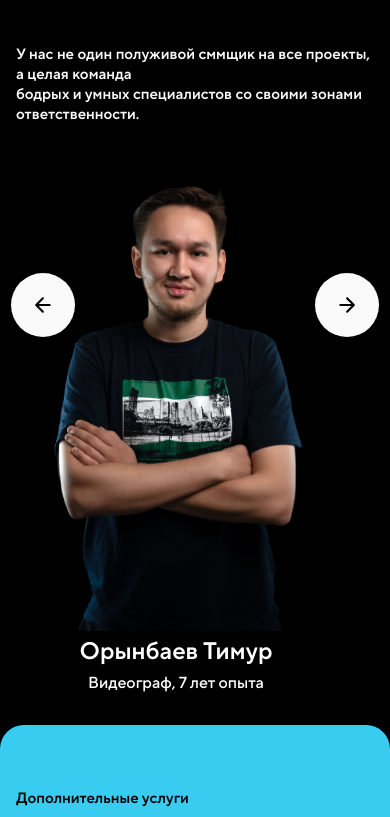
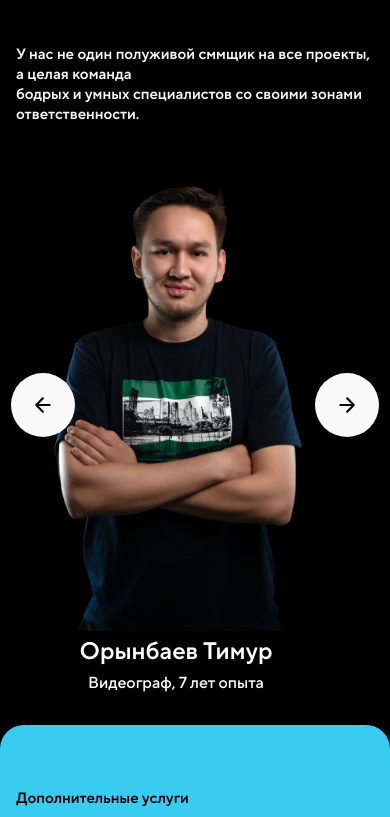
Before and after one commit to i-melon/new_target, a website: page target_len/index.html in a window 390 px wide. Shown: the part 5841-6658 px from the top of the page. Drawn offline with nearby package versions, Linux system fonts and the light colour scheme; files whose address does not match are found by name.

Commit message:
fixing sliders buttons

```diff
--- a/target_len/media.css
+++ b/target_len/media.css
@@ -64,8 +64,8 @@
     .slider6M{display: flex;}
     .item6{width: 270px;}
     .block7{padding: 64px 16px;border-radius: 24px 24px 0px 0px;}
-    #prev7{position: absolute; left: 0; top: 440px; z-index: 3;margin-left: 11px;}
-    #next7{position: absolute; right: 0; top: 440px; z-index: 2;margin-right: 11px;}
+    #prev7{position: absolute; left: 0; top: 540px; z-index: 3;margin-left: 11px;}
+    #next7{position: absolute; right: 0; top: 540px; z-index: 2;margin-right: 11px;}
     .block8{padding: 64px 16px;border-radius: 24px 24px 0px 0px;}
     .block8 .pTitle{width: 250px;}
     .block9{padding: 64px 16px;border-radius: 24px 24px 0px 0px; }
```
